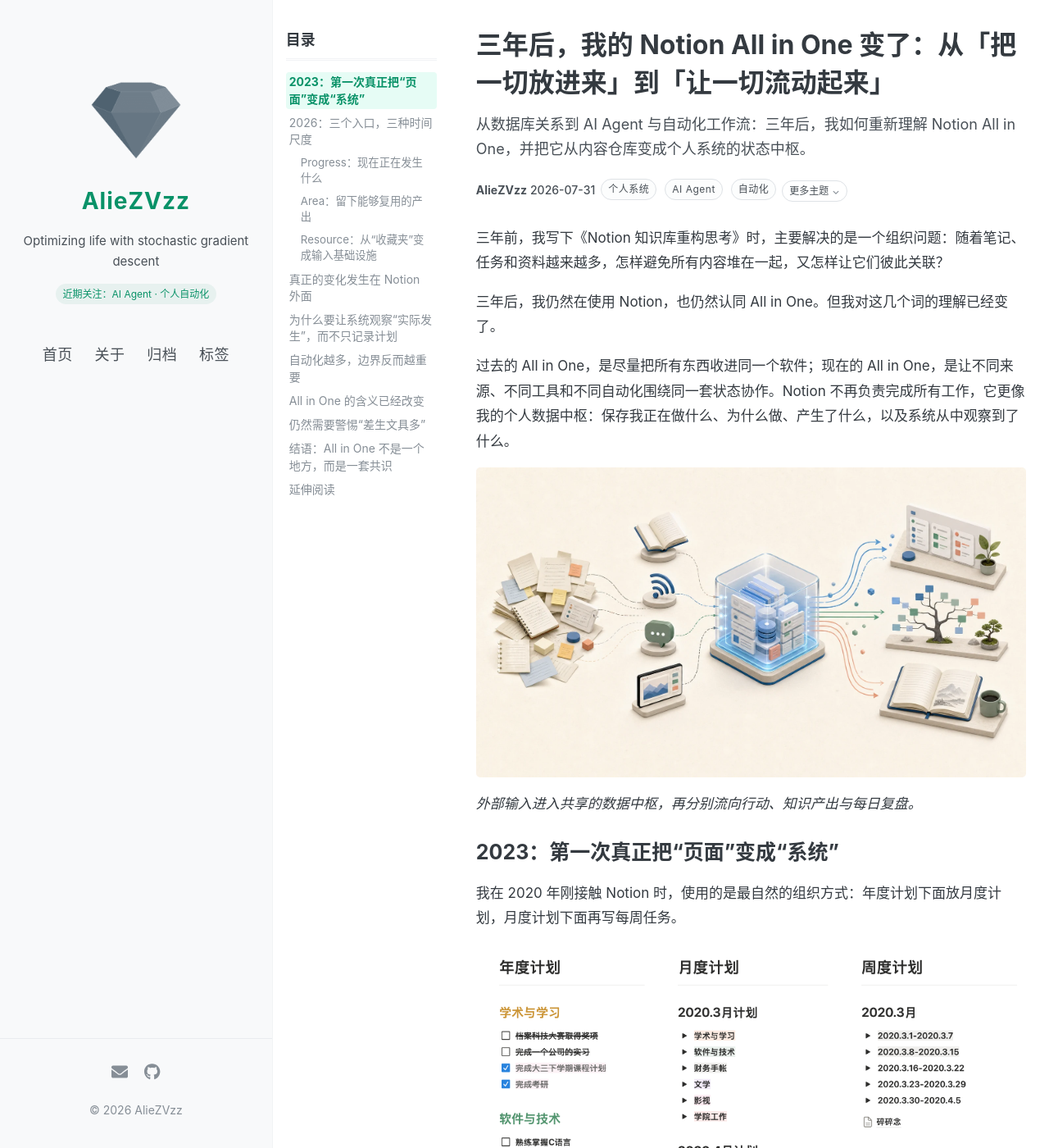
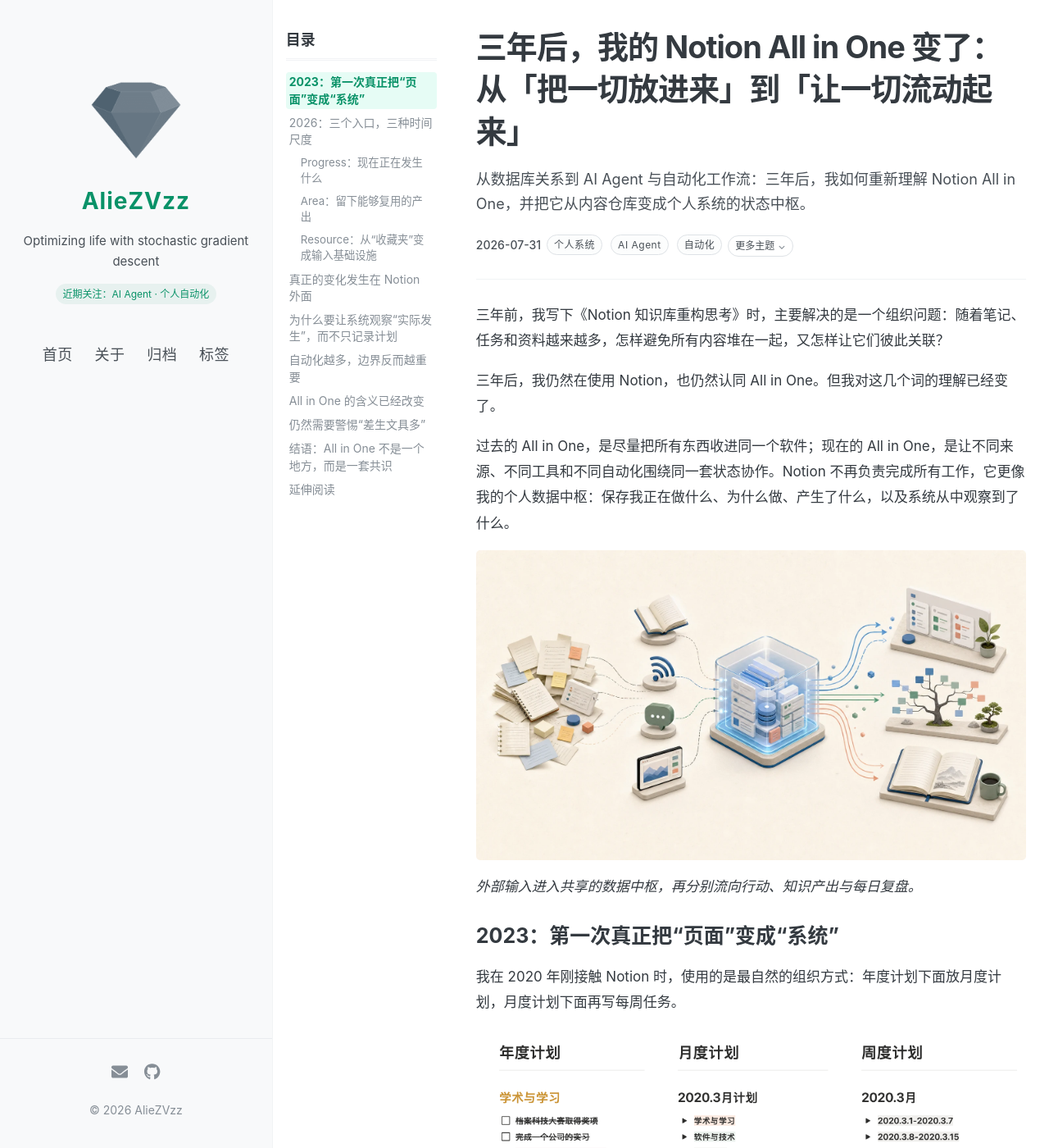
Before and after one commit to AlieZVzz/aliezvzz.github.io, a Jekyll site: the page built from _posts/2026-07-31-notion-all-in-one-three-years-later.md, in a window 1280 px wide and 1400 px high. Shown: the whole window at 82% size. Built offline with Jekyll 4.4.1, drawn with Linux system fonts in a browser that asks for light colours; comment, search, counter and statistics services are not loaded.

Commit message:
Refactor post layout and styling: enhance article structure, improve featured post summary handling, and adjust CSS for better responsiveness and visual consistency

```diff
--- a/_layouts/post.html
+++ b/_layouts/post.html
@@ -2,7 +2,8 @@
 layout: default
 ---
 
-<article class="posts">
+<article class="posts article">
+  <header class="article-header">
     <h1>{{ page.title }}</h1>
 
     {% if page.description %}
@@ -10,10 +11,6 @@
     {% endif %}
 
     <div class="meta">
-    <span class="author">
-      {{ page.author | default: page.Author | default: site.author.name }}
-    </span>
-
       <time class="date" datetime="{{ page.date | date_to_xmlschema }}">
         {{ page.date | date: "%Y-%m-%d" }}
       </time>
@@ -35,6 +32,7 @@
         </details>
       {% endif %}
     </div>
+  </header>
 
   <div class="entry">
     {{ content }}
--- a/style.scss
+++ b/style.scss
@@ -570,11 +570,10 @@
 
 .featured-post {
   display: grid;
-  grid-template-columns: minmax(0, 1.12fr) minmax(260px, .88fr);
-  overflow: hidden;
-  background: $background-color;
-  border: 1px solid $divider-color;
-  border-radius: 12px;
+  grid-template-columns: minmax(0, 1fr) minmax(300px, 380px);
+  align-items: center;
+  border-top: 1px solid $divider-color;
+  border-bottom: 1px solid $divider-color;
 
   @include mobile {
     grid-template-columns: 1fr;
@@ -583,11 +582,11 @@
 
 .featured-post-copy {
   display: flex;
-  min-height: 350px;
+  min-height: 310px;
   flex-direction: column;
   align-items: flex-start;
   justify-content: center;
-  padding: 42px;
+  padding: 34px 0;
 
   h2 {
     margin: 12px 0;
@@ -605,7 +604,7 @@
 
   @include mobile {
     min-height: 0;
-    padding: 28px 24px 30px;
+    padding: 24px 0 30px;
 
     h2 {
       font-size: 25px;
@@ -614,20 +613,25 @@
 }
 
 .featured-post-summary {
-  margin: 20px 0;
+  max-width: 620px;
+  margin: 16px 0 18px;
   color: $oc-gray-7;
   font-size: 16px;
   line-height: 1.75;
 }
 
 .featured-post-image {
-  min-height: 100%;
+  display: block;
+  min-height: 262px;
+  margin: 24px 0 24px 34px;
+  overflow: hidden;
   background: $oc-teal-0;
+  border-radius: 8px;
 
   img {
     width: 100%;
     height: 100%;
-    min-height: 350px;
+    min-height: 262px;
     margin: 0;
     border-radius: 0;
     object-fit: cover;
@@ -640,6 +644,7 @@
 
   @include mobile {
     order: -1;
+    margin: 22px 0 0;
 
     img {
       min-height: 0;
@@ -652,7 +657,7 @@
   display: flex;
   align-items: baseline;
   justify-content: space-between;
-  margin: 54px 0 0;
+  margin: 42px 0 0;
   padding-bottom: 13px;
   border-bottom: 1px solid $divider-color;
 
@@ -779,7 +784,7 @@
 }
 
 .post-feed .posts > .post {
-  padding: 30px 0;
+  padding: 26px 0;
   border-bottom: 1px solid $divider-color;
 }
 
@@ -844,26 +849,65 @@
   color: $oc-gray-7;
 }
 
-.posts > h1,
-.posts > .post-dek,
-.posts > .meta,
-.posts > .entry {
+.article-header,
+.article > .entry {
   max-width: 820px;
 }
 
-.posts > h1 {
-  margin-bottom: 12px;
+.article-header {
+  margin: 32px 0 28px;
+  padding-bottom: 26px;
+  border-bottom: 1px solid $divider-color;
+
+  h1 {
+    max-width: 940px;
+    margin: 0;
+    font-size: 38px;
+    letter-spacing: -.025em;
+    line-height: 1.35;
+  }
+
+  .meta {
+    margin: 0;
+  }
+
+  @include mobile {
+    margin: 24px 0 22px;
+    padding-bottom: 20px;
+
+    h1 {
+      font-size: 27px;
+      line-height: 1.42;
+    }
+  }
 }
 
 .post-dek {
-  margin: 0 0 18px;
+  max-width: 760px;
+  margin: 18px 0 20px;
   color: $oc-gray-7;
   font-size: 18px;
-  line-height: 1.7;
+  line-height: 1.65;
+
+  @include mobile {
+    margin: 15px 0 18px;
+    font-size: 17px;
+    line-height: 1.65;
+  }
 }
 
-.posts > .meta {
-  margin-bottom: 28px;
+.article > .entry {
+  font-size: 17px;
+  line-height: 1.85;
+
+  > p:first-child {
+    margin-top: 0;
+  }
+
+  @include mobile {
+    font-size: 16px;
+    line-height: 1.8;
+  }
 }
 
 .posts .comments {
```
Also changed, not shown: index.html (+6 -15 lines). Lines whose indentation alone changed are shown as unchanged.
